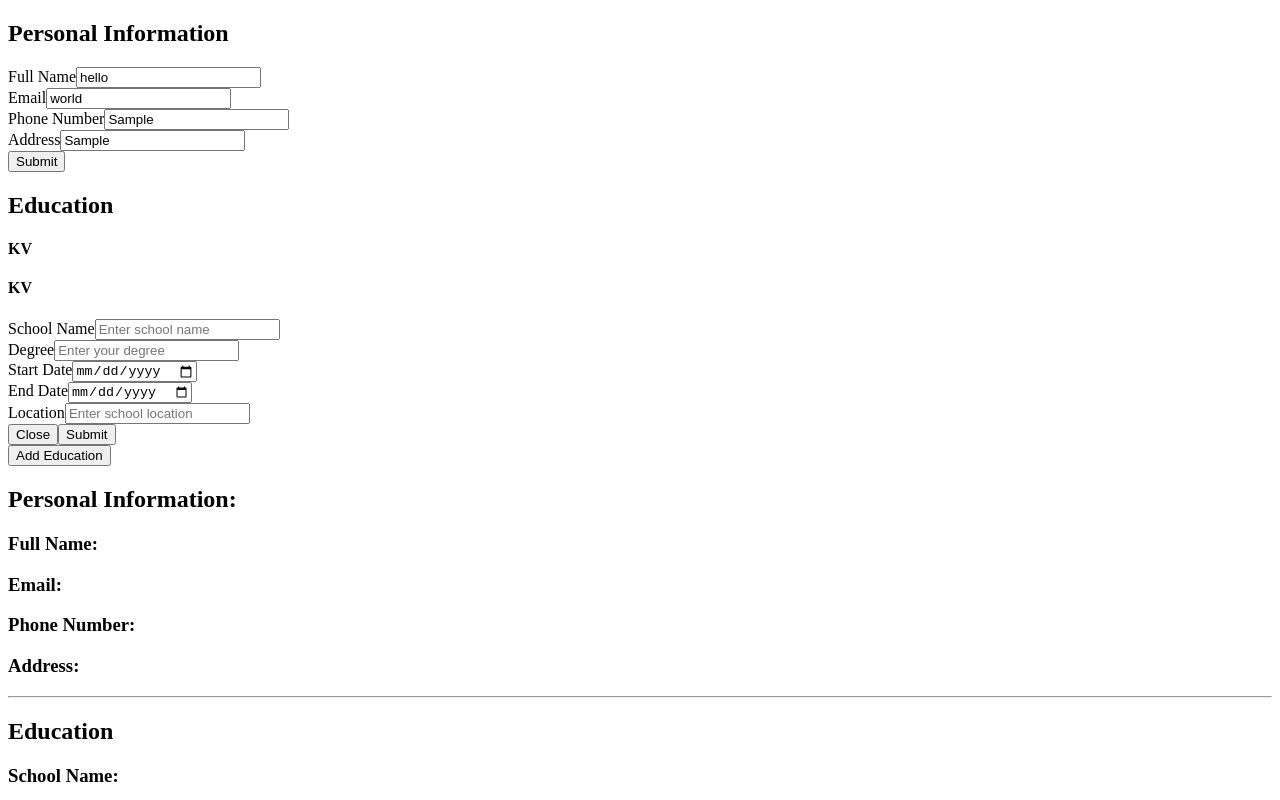
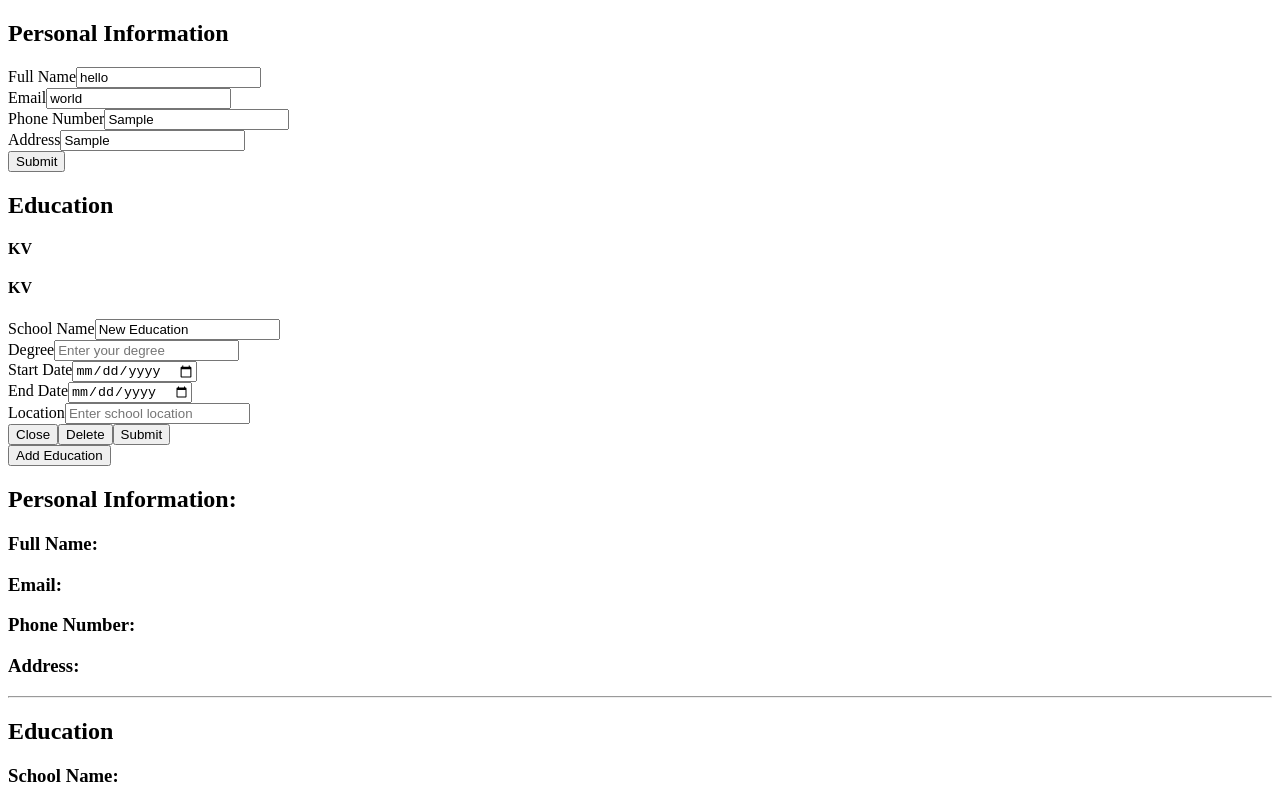
Before and after one commit to Goooble/odin-resume, a React (Vite) app: page / in a window 1280 px wide. Both pictures are taken after typing "Sample", "Sample" into the empty fields and a click on the button "Add Education". Shown: the top 800 px of the page. Built offline with nearby package versions, Linux system fonts and the light colour scheme.

Commit message:
feat: delete degrees

```diff
--- a/src/DegreeEdit.jsx
+++ b/src/DegreeEdit.jsx
@@ -54,12 +54,21 @@ function DegreeEdit({ data, setData, id, setOpen }) {
         PIID="4"
       ></InputField>
       <button onClick={()=>setOpen(-1)}>Close</button>
+      <button onClick={()=>{
+        const object = { ...data, degree: [ ...data.degree] }
+        object.degree = object.degree.filter((item, index)=>{
+            return index==id?false:true
+        })
+
+        setData(object)
+      }}>Delete</button>
       <button
         onClick={() =>
         {
           const object = { ...data, degree: [ ...data.degree] }
           object.degree[id]= degreeData;
           setData(object)
+          setOpen(-1)
         }
 
         }
--- a/src/EducationEdit.jsx
+++ b/src/EducationEdit.jsx
@@ -7,7 +7,6 @@ function EducationEdit({ data, setData }) {
 //   console.log(open);
   for (const key in data.degree) {
     if(open==key){
-        console.log("callec")
         degree.push(
           <DegreeEdit
             key={key}
@@ -40,7 +39,7 @@ function EducationEdit({ data, setData }) {
             ...data,
             degree: [
               ...data.degree,
-              { 0: "", 1: "", 2: "", 3: "", 4: "" },
+              { 0: "New Education", 1: "", 2: "", 3: "", 4: "" },
             ],
           });
         }}
```
